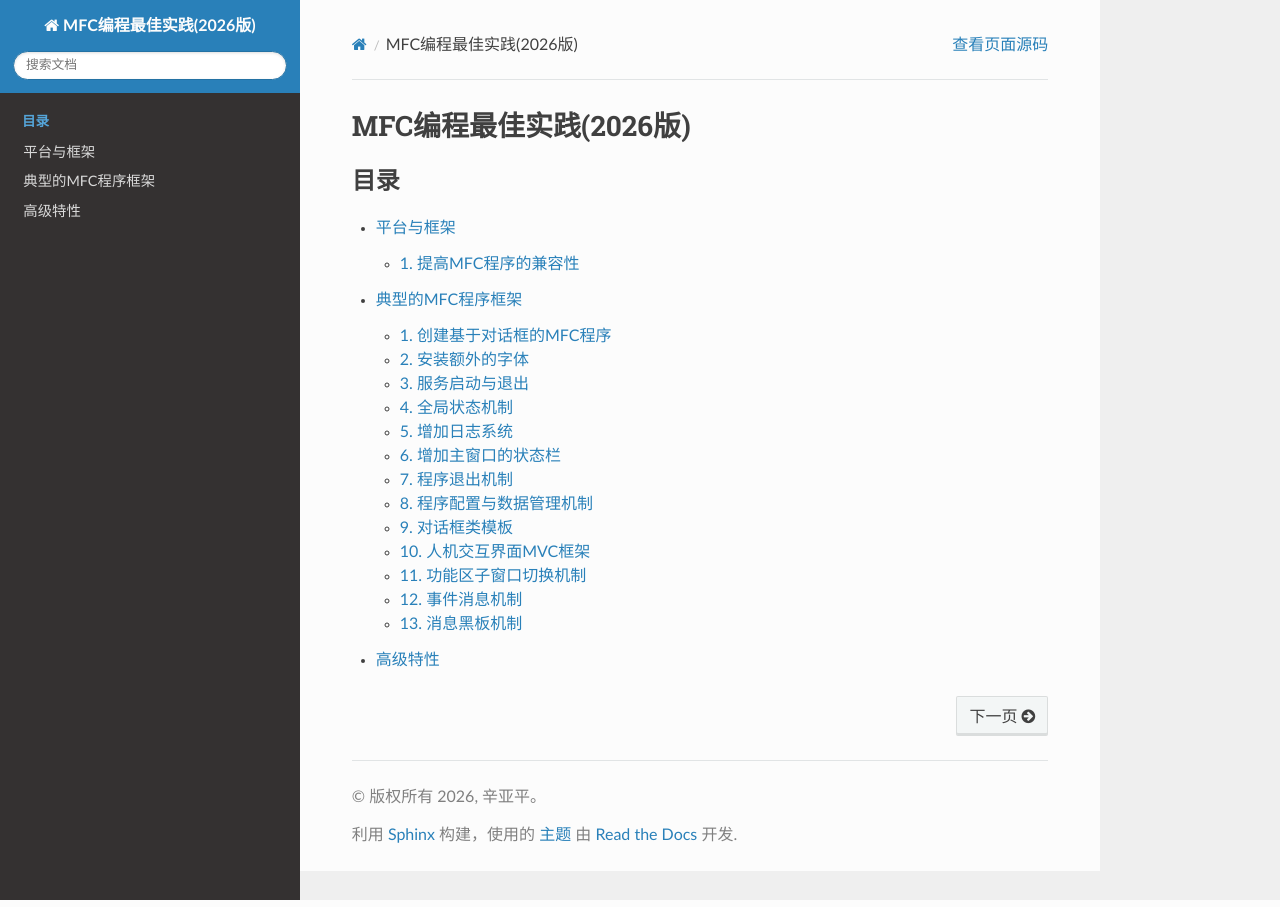
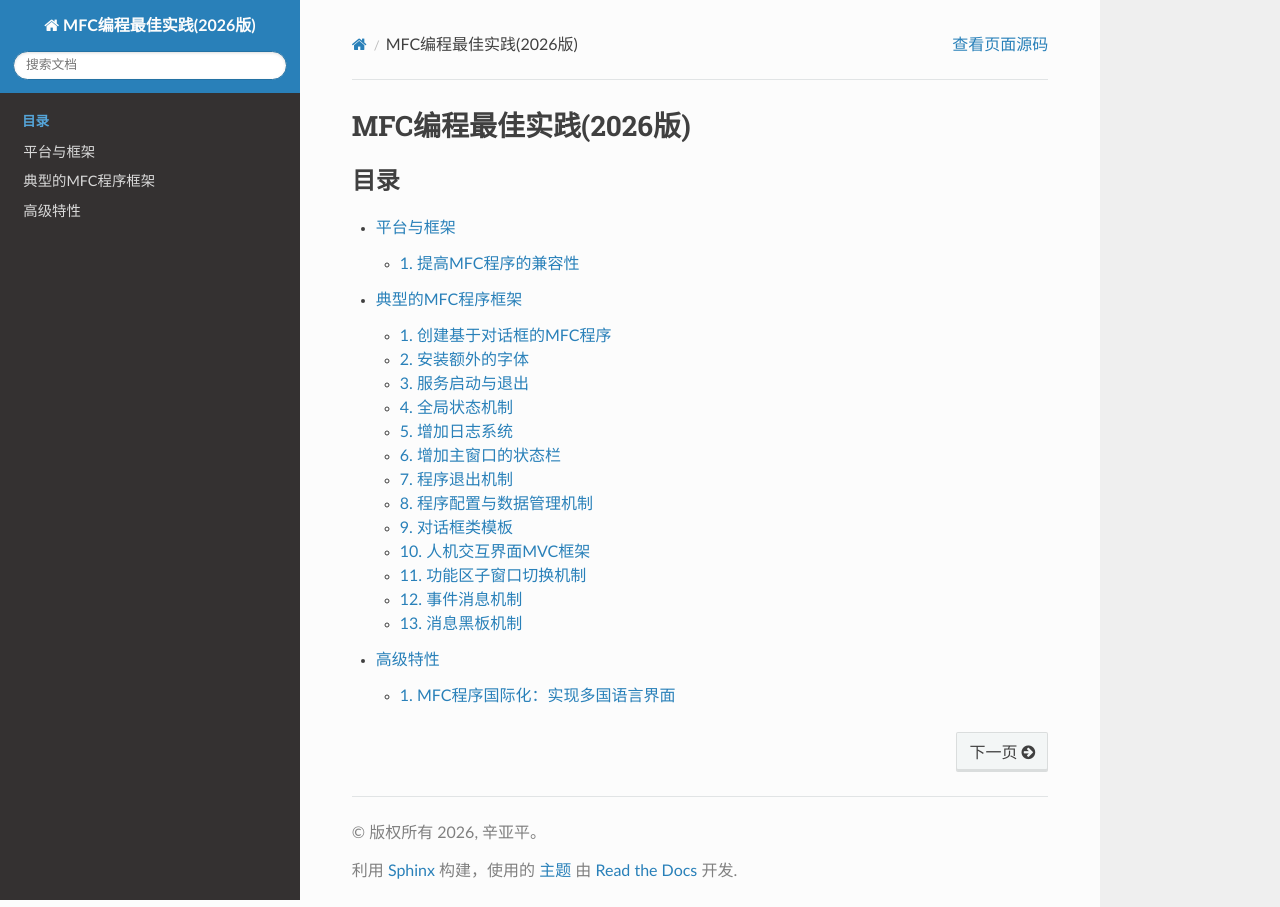
Before and after one commit to yapingxin/MFCBP2026, a Sphinx documentation site: the page built from docs/index.rst, in a window 1280 px wide. Built offline with Sphinx 7.4.7 and the Read the Docs theme 3.1.0, drawn with Linux system fonts in a browser that asks for light colours.

Commit message:
mfc_multilingual.rst | MFC程序国际化：实现多国语言界面

```diff
--- a/docs/advanced-features/index.rst
+++ b/docs/advanced-features/index.rst
@@ -5,3 +5,5 @@
 .. toctree::
    :maxdepth: 1
    :numbered:
+
+   mfc_multilingual.rst
--- /dev/null
+++ b/docs/advanced-features/mfc_multilingual.rst
@@ -0,0 +1,3 @@
+
+MFC程序国际化：实现多国语言界面
+=================================
```
Also changed, not shown: 3 other files.
